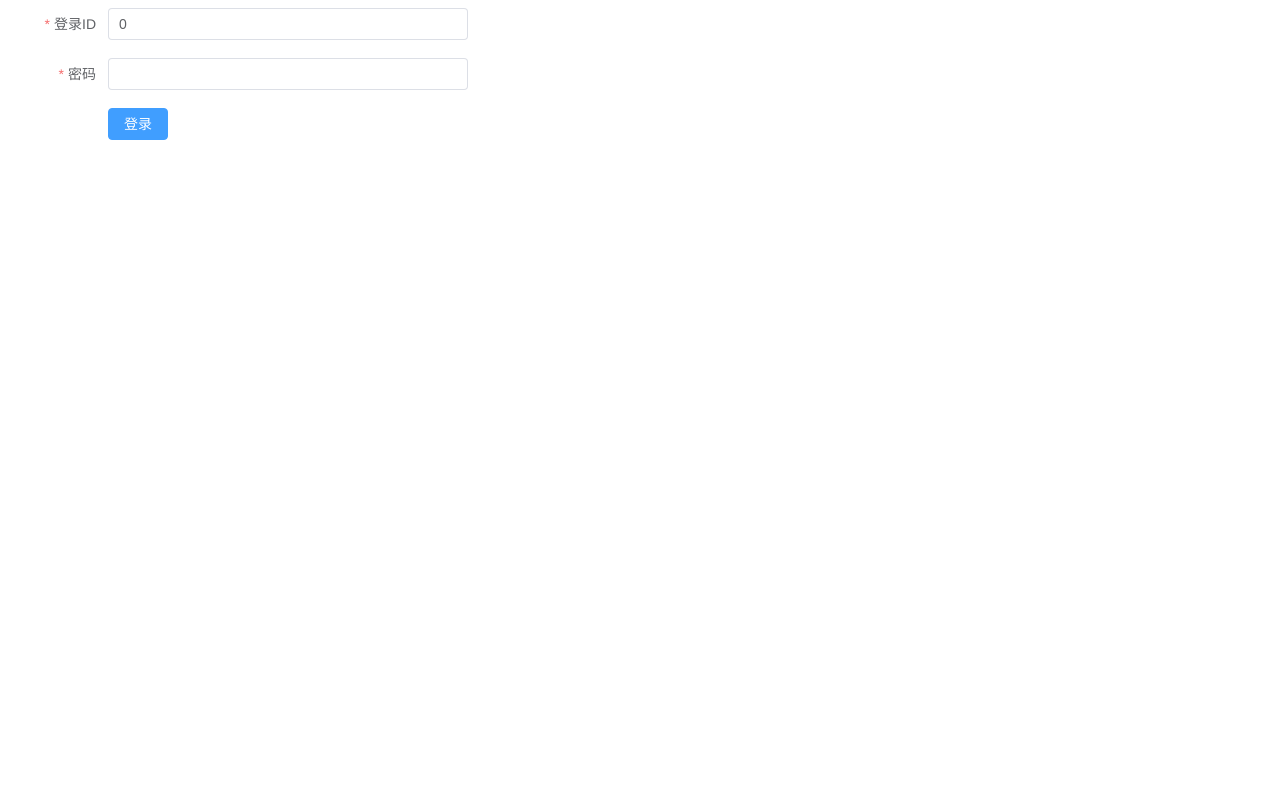
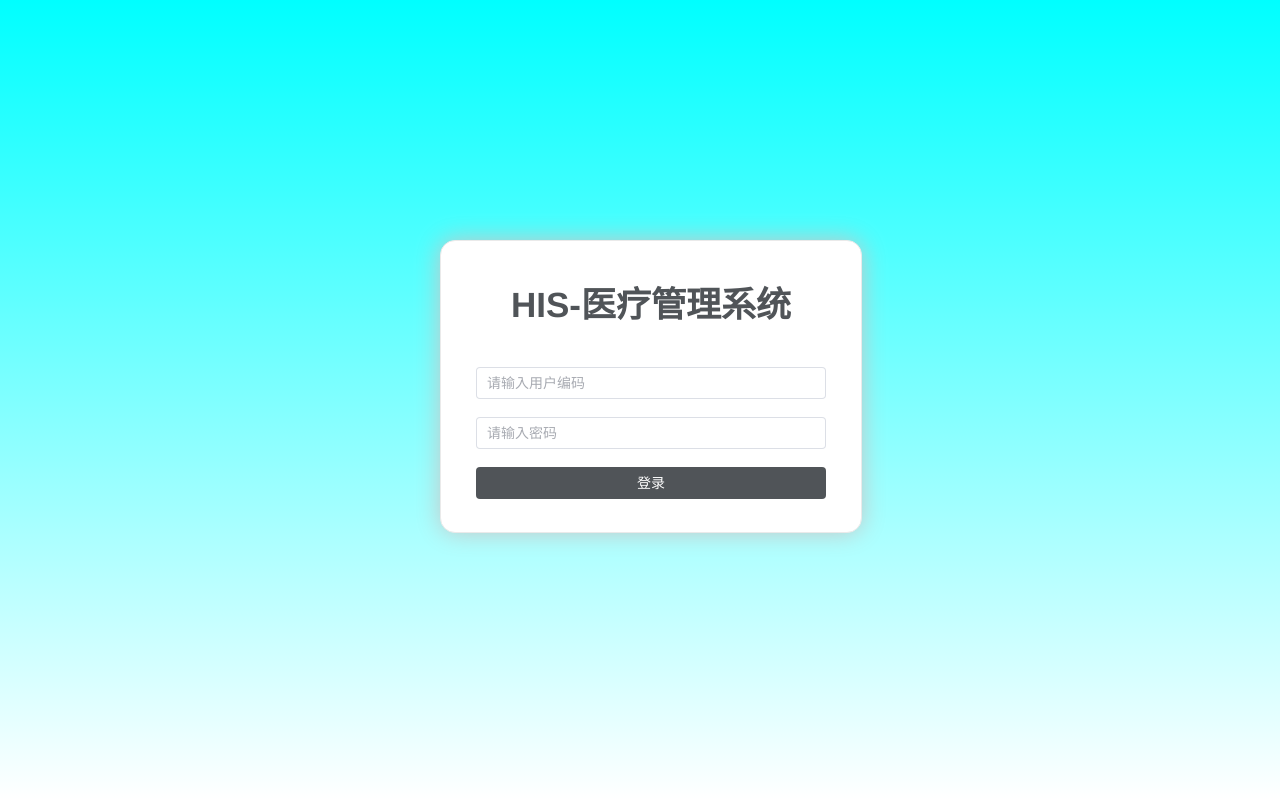
Before and after one commit to weiyin-lu/his_system_front, a Vue app: page / in a window 1280 px wide. Built offline with nearby package versions, Linux system fonts and the light colour scheme.

Commit message:
调试登录页，配置axios相关选项，测试通过

```diff
--- /dev/null
+++ b/src/axios/http.js
@@ -0,0 +1,7 @@
+import axios from 'axios'
+// 设置baseURL
+const http = axios.create({
+    baseURL: 'http://localhost:8000',
+    timeout: 20000
+})
+export default http;
--- a/src/components/backup/DoctorList.vue
+++ b/src/components/backup/DoctorList.vue
@@ -27,6 +27,7 @@
 
 <script>
 	import axios from 'axios'
+  import http from "@/axios/http";
 	export default {
 		name: "DoctorList",
 		data() {
@@ -44,7 +45,7 @@
 		methods: {
 			//查询所有医生
 			getlist() {
-				axios.get("http://localhost:8000/doctors/")
+				http.get("/doctors/")
 					.then(response => {
 						console.log(response.data)
 						if (response.data.code == "SUCCESS") {
--- a/src/components/index/Login.vue
+++ b/src/components/index/Login.vue
@@ -8,26 +8,28 @@
      left: 50%;
      margin-top: -250px;
      margin-left: -200px;">
-    <el-form :model="loginForm" :rules="rules" style="border-radius: 15px;
+    <el-form :model="loginForm" :rules="rules" ref="loginForm"
+             style="border-radius: 15px;
              background-clip: padding-box;
              margin: 90px auto;
              width: 350px;
              padding: 35px 35px 15px 35px;
              background: #fff;
              border: 1px solid #eaeaea;
-    box-shadow: 0 0 25px #cac6c6;" label-position="left">
-      <h3  style="margin: 0 auto 40px auto;
+             box-shadow: 0 0 25px #cac6c6;"
+             label-position="left">
+      <h3 style="margin: 0 auto 40px auto;
     text-align: center;
-    color: #505458;font-size: 35px">HIS管理系统</h3>
-      <el-form-item prop="username">
-        <el-input type="text" v-model="loginForm.username"
+    color: #505458;font-size: 35px">HIS-医疗管理系统</h3>
+      <el-form-item prop="id">
+        <el-input type="text" v-model="loginForm.id"
                   placeholder="请输入用户编码"/>
       </el-form-item>
       <el-form-item prop="password">
         <el-input type="password" v-model="loginForm.password" placeholder="请输入密码"/>
       </el-form-item>
       <el-form-item style="width: 100%">
-        <el-button type="primary" style="width: 100%;background: #505458;border: none" v-on:click="login">登录</el-button>
+        <el-button type="primary" style="width: 100%;background: #505458;border: none" @click="login()">登录</el-button>
       </el-form-item>
     </el-form>
   </div>
@@ -35,100 +37,70 @@
 </template>
 
 <script>
-
+    import axios from "axios";
+    import http from "@/axios/http"
     export default {
         name: 'Login',
         data () {
             return {
+              // 登录表单
               loginForm: {
-                    username: '',
+                id: null,
                 password: ''
                 },
+              // 登录表单验证
               rules: {
-                    username: [{required: true, message: '用户名不能为空', trigger: 'blur'}],
-                    password: [{required: true, message: '密码不能为空', trigger: 'blur'}]
+                id: [
+                    { required: true, message: '请输入ID', trigger: 'blur' }
+                ],
+                password: [
+                  { required: true, message: '请输入密码', trigger: 'blur' },
+                  { min: 6, message: '长度不小于6个字符' }
+                ],
               },
-                responseResult: []
+              // 从token解析的来的登录用户相关信息
+              loginInfo : {}
             }
         },
         methods: {
-            login () {
-                if(this.loginForm.username===''||this.loginForm.username===null||this.loginForm.password===''||this.loginForm.password===null){
-                    this.$message({
-                        type: 'error',
-                        message:"请输入账号密码！"
-                    });
-                }else{
-                    axios.post('http://localhost:20910/api/login', {
-                        docId: this.loginForm.username,
-                        password: this.loginForm.password
-                    })
-                        .then(resp => {
-                            let _this = this;
-                            if (resp.data.code === 200) {
-                                window.sessionStorage.setItem("user",JSON.stringify(resp.data.result));
-                                if(resp.data.result.userType==='医院管理员'){
-                                    this.$router.replace({path: '/hh'})
-                                }else if(resp.data.result.userType==='门诊医生'){
-                                  this.$router.replace({path: '/Record'})
-                                  this.$store.dispatch('editDocId',this.loginForm.username);
-                                  this.$store.commit('editDocId',this.loginForm.username);
-                                }else if(resp.data.result.userType==='医技医生'){
-                                    this.$store.dispatch('editDocId',this.loginForm.username);
-                                    this.$store.commit('editDocId',this.loginForm.username);
-                                    this.$router.replace({path: '/medicalLogin'})
-                                }else if(resp.data.result.userType==='药房操作员'){
-                                    this.$store.dispatch('editDocId',this.loginForm.username);
-                                    this.$store.commit('editDocId',this.loginForm.username);
-                                    this.$router.replace({path: '/OutpatientDepartment'})
-                                }else if(resp.data.result.userType==='挂号收费员'){
-                                  this.$store.dispatch('editDocId',this.loginForm.username);
-                                  this.$store.commit('editDocId',this.loginForm.username);
-                                  this.$router.replace({path: '/chargeHomePage'})
-                                }else if(resp.data.result.userType==='财务管理员'){
-                                  this.$store.dispatch('editDocId',this.loginForm.username);
-                                  this.$store.commit('editDocId',this.loginForm.username);
-                                  this.$router.replace({path: '/finManageHomePage'})
-                                }else{
-                                    this.$message({
-                                        type: 'error',
-                                        message:"非法用户！"
-                                    });
-                                    window.sessionStorage.removeItem("user");
-                                    this.$router.replace({path: '/login'})
-                                }
-                            }else {
-                              if(resp.data.message==='失效用户') {
-                                this.$message({
-                                  type: 'error',
-                                  message: "账号密码已失效,无法登录！"
-                                });
-                              }
-                              else{
-                                axios.get("http://localhost:20910/api/docExist?id="+this.loginForm.username).then(function (resp){
-                                  if(resp.data===true){
-                                    _this.$message({
-                                      type: 'error',
-                                      message: "密码输入错误!"
-                                    });
-                                  }
-                                  else{
-                                    _this.$message({
-                                      type: 'error',
-                                      message: "非法用户!"
-                                    });
+          // 登录方法，检查前端表单验证通过后即可进入正常流程
+          login() {
+            this.$refs.loginForm.validate(
+                valid => {
+                  // 如果表单验证通过，在下方执行请求后端的流程
+                  if (valid) {
+                    http.post("/auth/", this.loginForm)
+                        .then(response => {
+                          if(response.data.code == "SUCCESS") {
+                            // 登录成功的情况下：
+                            // 1. 把token写入到sessionstorage
+                            // 2. 把token二次传递回后端请求token的解析信息，并存入loginInfo
+                            //    因为使用了post方式传递单独参数，因此需要修改header
+                            // 3. 从解析数据里判断该用户的权限，直接跳转到对应工作站 （
+
+                            // 1.
+                            console.log(response.data.data)
+                            sessionStorage.setItem("token",response.data.data)
+                            this.$message.success("登录成功")
+                            // 2.
+                            const tokenstring = response.data.data
+                            http.put("/auth/", response.data.data,{
+                              headers: {
+                                'Content-Type' : 'text/plain'
                               }
                             })
-                              }
-                              this.loginForm = {
-                                username: '',
-                                password: ''
-                              }
+                            .then(info => {
+                              this.loginInfo = info.data.data
+                            })
+                            // 3.
+                            // 未完成，需要等待其他模块实装 卢子昂_2023-08-11_19:55）
+                          } else {
+                            this.$message.error("登录失败，" + response.data.msg)
                           }
                         })
-                        .catch(() => {
+
+                  }
                 })
-                }
           }
         }
     }
--- a/src/main.js
+++ b/src/main.js
@@ -5,13 +5,4 @@ import store from './store'
 import elementplus from 'element-plus'
 import 'element-plus/dist/index.css'
 
-import axios from 'axios'
-axios.defaults.baseURL = 'http://localhost:8000'
-// axios全局拦截器，在Header中携带token
-axios.interceptors.request.use(config => {
-    config.headers.token = window.sessionStorage.getItem('token')
-    console.log(config)
-    return config
-})
-
-createApp(App).use(store).use(router).use(elementplus).mount('#app')
+createApp(App).use(store).use(router).use(elementplus).mount('#app');
--- a/src/router/index.js
+++ b/src/router/index.js
@@ -1,7 +1,6 @@
 import { createRouter, createWebHistory } from 'vue-router'
-import Login from '../components/backup/Login.vue'
-import Doctor from '../components/backup/Doctor.vue'
-import Dept from '../components/backup/Dept.vue'
+import Login from '../components/index/Login.vue'
+import doctorList from "@/components/backup/DoctorList.vue";
 
 const routes = [
   {
@@ -10,20 +9,9 @@ const routes = [
     component: Login
   },
   {
-    path: '/doctors',
-    name: 'doctors',
-    // route level code-splitting
-    // this generates a separate chunk (about.[hash].js) for this route
-    // which is lazy-loaded when the route is visited.
-    component: Doctor
-  },
-  {
-    path: '/depts',
-    name: 'depts',
-    // route level code-splitting
-    // this generates a separate chunk (about.[hash].js) for this route
-    // which is lazy-loaded when the route is visited.
-    component: Dept
+    path:'/test',
+    name:'test',
+    component: doctorList
   }
 ]
 
```
Also changed, not shown: src/axios/interceptor.js (added, +7 -0 lines). Lines whose indentation alone changed are shown as unchanged.
